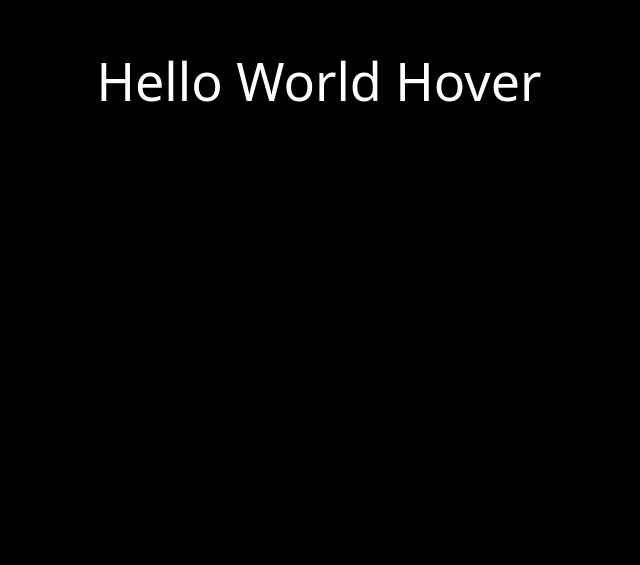
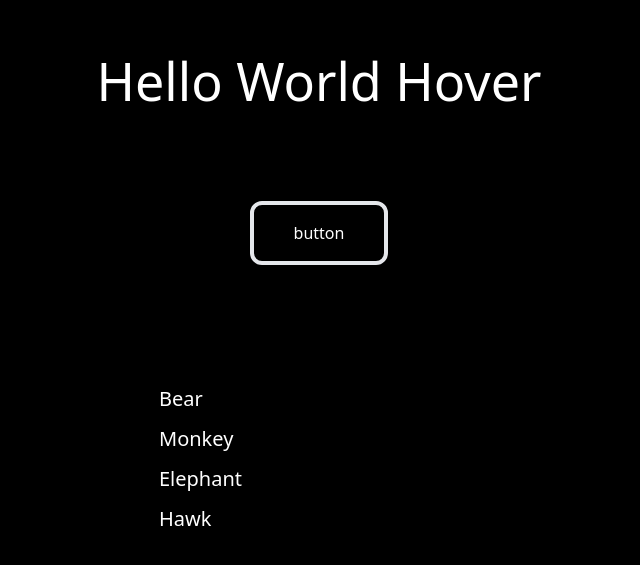
Before and after one commit to tayfunetta/framer-example, a Next.js app: page / in a window 1280 px wide. Shown: the part 119-684 px from the top of the page, without its empty margins (321-961 px from the left). Built offline with nearby package versions, Linux system fonts and the light colour scheme.

Commit message:
commit of hover branch

```diff
--- a/pages/index.tsx
+++ b/pages/index.tsx
@@ -9,6 +9,33 @@ export default function Home() {
       >
         Hello World Hover
       </motion.h1>
+      <motion.button
+        className="block mx-auto px-10 py-4 bg-transparent border-4 rounded-xl"
+        initial={{ opacity: 0 }}
+        animate={{ opacity: 1, y: 200 }}
+        whileHover={{
+          scale: 1.1,
+          boxShadow: "0px 0px 20px 5px red",
+          textShadow: "0px 0px 20px 20px red",
+        }}
+      >
+        button
+      </motion.button>
+
+      <ul className="w-80 mx-auto text-xl relative top-80">
+        <motion.li className="mb-3" whileHover={{ scale: 1.1, originY: 0.3 }}>
+          Bear
+        </motion.li>
+        <motion.li className="mb-3" whileHover={{ scale: 1.1, originY: 0.3 }}>
+          Monkey
+        </motion.li>
+        <motion.li className="mb-3" whileHover={{ scale: 1.1, originY: 0.3 }}>
+          Elephant
+        </motion.li>
+        <motion.li className="mb-3" whileHover={{ scale: 1.1, originY: 0.3 }}>
+          Hawk
+        </motion.li>
+      </ul>
     </div>
   );
 }
```
